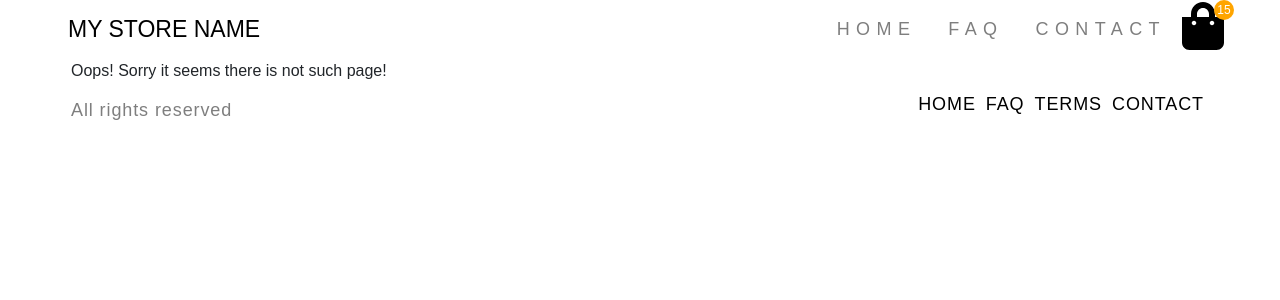
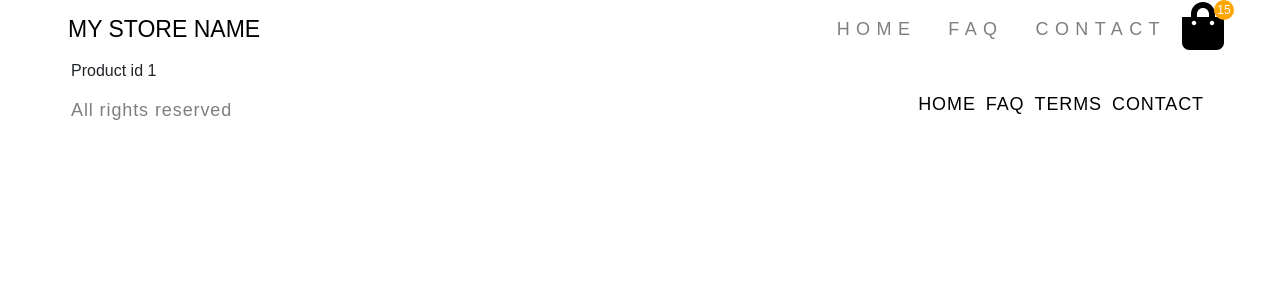
Before and after one commit to Bodeck/internet-shop, a React app: page /product/1 in a window 1280 px wide. Shown: the top 300 px of the page. Built offline with nearby package versions, Linux system fonts and the light colour scheme; the HTML template or start-up script is replaced by a standard one.

Commit message:
Add params to product routing path

```diff
--- a/src/components/product/Product.js
+++ b/src/components/product/Product.js
@@ -1,8 +1,8 @@
 import React from 'react';
 
-const Product = props => {
+const Product = ({ match }) => {
   return (
-    <div>This is product details page</div>
+    <div>Product id {match.params.id}</div>
   )
 }
 
--- a/src/routes.js
+++ b/src/routes.js
@@ -11,7 +11,7 @@ export default (
       <Route exact path={"/"} component={HomePage} />
       <Route exact path={"/contact"} component={Contact} />
       <Route exact path={"/cart"} component={Cart} />
-      <Route exact path={"/product"} component={Product} />
+      <Route exact path={"/product/:id"} component={Product} />
       <Route component={NoMatch} />
     </Switch>
 )
```
